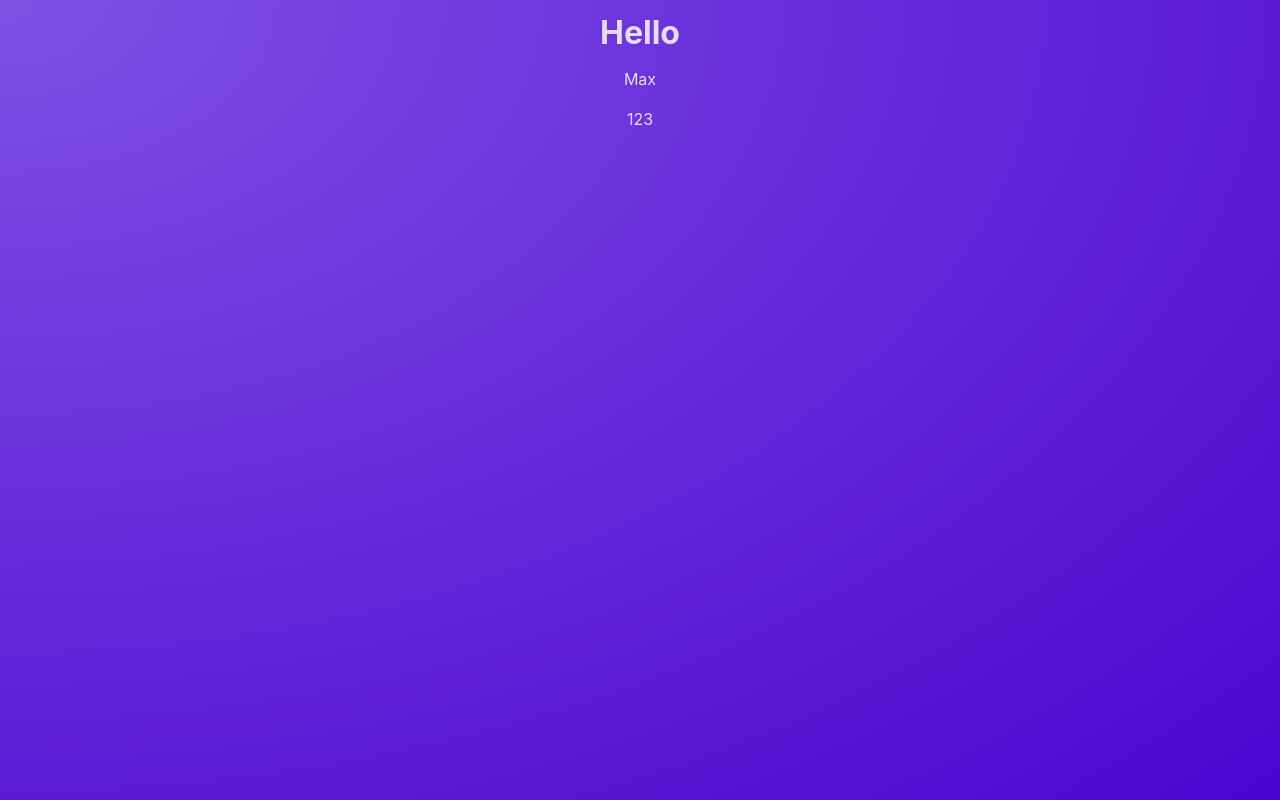
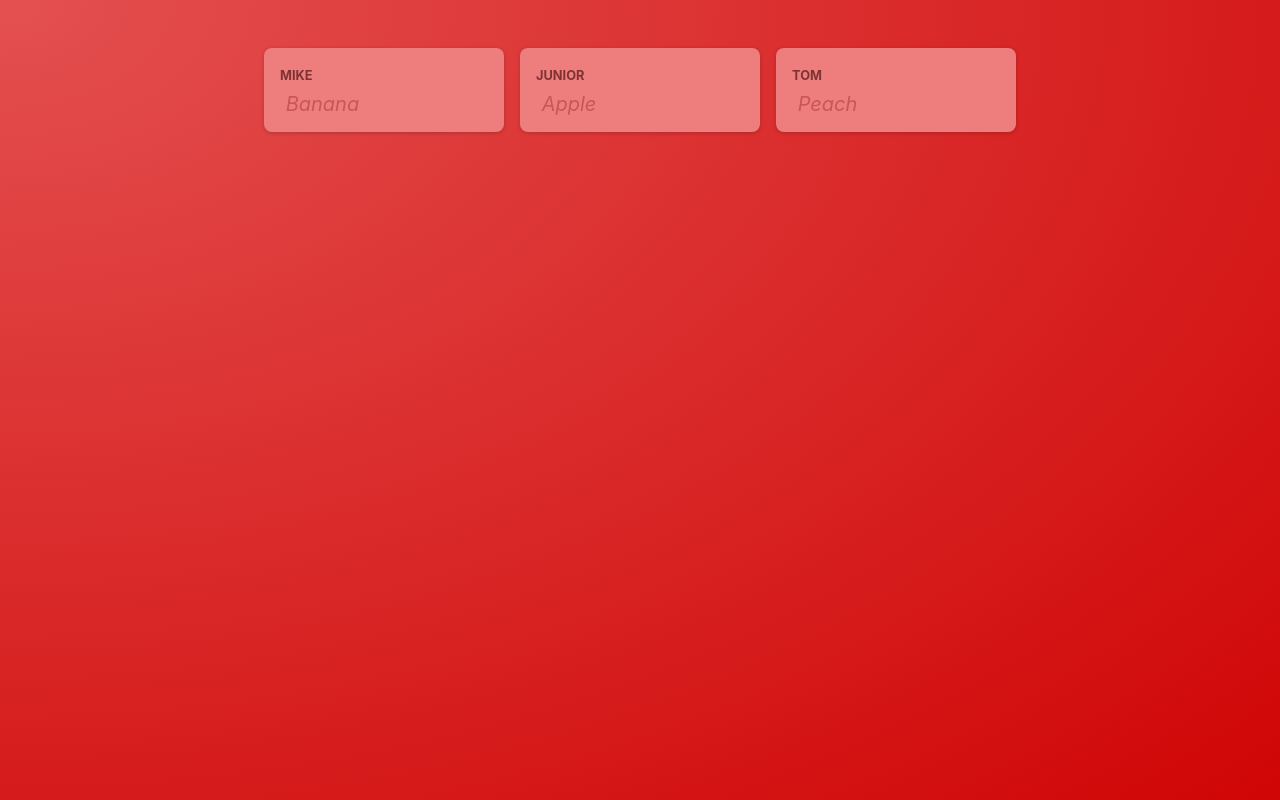
Before and after one commit to Crushest/sebi-site, a React (Vite) app: page / in a window 1280 px wide. Built offline with nearby package versions, Linux system fonts and the light colour scheme.

Commit message:
Current update
Following along tutorial for learning react to make personal blog with monthly updates.

```diff
--- a/src/App.jsx
+++ b/src/App.jsx
@@ -1,7 +1,12 @@
+import PostsList from "./components/PostsList";
+
+
 function App() {
-  return <h1> Hello </h1>;
+  return (
+    <main>
+      <PostsList />
+    </main>
+  );
 }
 
-
-
 export default App;
--- a/src/components/Post.jsx
+++ b/src/components/Post.jsx
@@ -1,10 +1,12 @@
-function Post() {
+import classes from "./Post.module.css";
+
+function Post(props) {
   return (
-    <div>
-        <p> Max </p>
-        <p> 123 </p>
-    </div>
-  )
+    <li className={classes.post}>
+      <p className={classes.author}> {props.author} </p>
+      <p className={classes.text}> {props.text} </p>
+    </li>
+  );
 }
 
 export default Post;
--- /dev/null
+++ b/src/components/Post.module.css
@@ -0,0 +1,35 @@
+.post {
+    margin: 1rem 0;
+    padding: 1rem;
+    background-color: #ee7e7e;
+    border-radius: 8px;
+    box-shadow: 0 1px 4px rgba(0, 0, 0, 0.2);
+    animation: animate-in 1s ease-out forwards;
+  }
+
+  .author {
+    font-size: 0.8rem;
+    font-weight: bold;
+    color: #803232;
+    margin: 0;
+    text-transform: uppercase;
+  }
+
+  .text {
+    white-space: pre-wrap;
+    font-size: 1.25rem;
+    margin: 0.25rem 0 0 0;
+    color: #c95656;
+    font-style: italic;
+  }
+
+  @keyframes animate-in {
+    from {
+      opacity: 0;
+      transform: translateY(1rem);
+    }
+    to {
+      opacity: 1;
+      transform: translateY(0);
+    }
+  }
--- /dev/null
+++ b/src/components/PostsList.jsx
@@ -0,0 +1,14 @@
+import Post from "./Post";
+import classes from "./PostsList.module.css";
+
+function PostsList() {
+  return (
+    <ul className={classes.posts}>
+      <Post author="Mike" text="Banana" />
+      <Post author="Junior" text="Apple" />
+      <Post author="Tom" text="Peach" />
+    </ul>
+  );
+}
+
+export default PostsList;
--- /dev/null
+++ b/src/components/PostsList.module.css
@@ -0,0 +1,10 @@
+.posts {
+    list-style: none;
+    max-width: 50rem;
+    margin: 1rem auto;
+    padding: 1rem 0;
+    display: grid;
+    gap: 1rem;
+    grid-template-columns: repeat(3, 30%);
+    justify-content: center;
+  }
--- a/src/index.css
+++ b/src/index.css
@@ -8,7 +8,7 @@
   font-size: 16px;
   line-height: 24px;
   font-weight: 400;
-  background-image: radial-gradient(ellipse at top left, #7f50e4, #4c05d0);
+  background-image: radial-gradient(ellipse at top left, #e45050, #d00505);
   font-synthesis: none;
   text-rendering: optimizeLegibility;
   -webkit-font-smoothing: antialiased;
@@ -18,6 +18,5 @@
 
 body {
   margin: 0;
-  text-align: center;
   color: #e6ddf9;
 }
--- a/src/main.jsx
+++ b/src/main.jsx
@@ -3,11 +3,9 @@ import ReactDOM from "react-dom/client";
 
 import App from "./App";
 import "./index.css";
-import Post from "./components/Post";
 
 ReactDOM.createRoot(document.getElementById("root")).render(
   <React.StrictMode>
     <App />
-    <Post />
   </React.StrictMode>
 );
```
